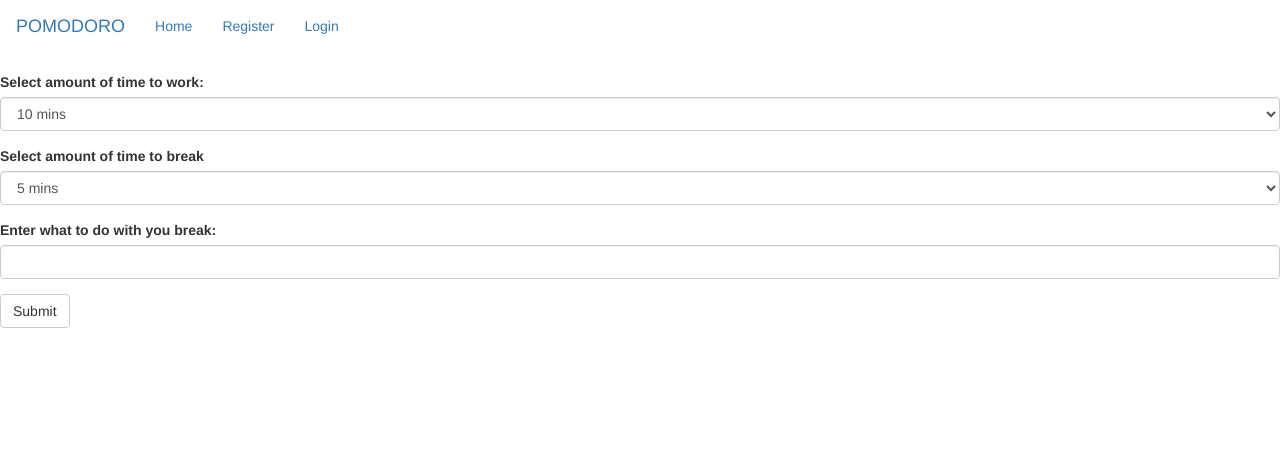
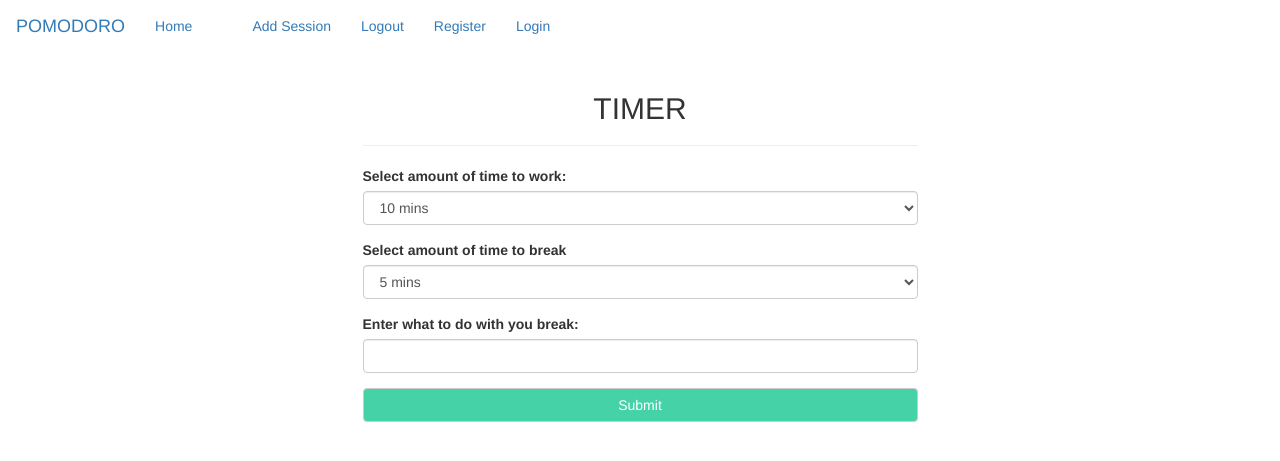
Before and after one commit to tori-bot/pomodoro, a Flask app: template app/templates/work_form.html in a window 1280 px wide. Shown: the top 461 px of the page. Run offline with Flask 2, Linux system fonts and the light colour scheme; the template is opened without the code that fills it: values that come from a table or form of the project are taken from there, others are empty; some libraries are stand-ins or nearby versions.

Commit message:
feature: add schedule form

```diff
--- a/app/main/views.py
+++ b/app/main/views.py
@@ -16,7 +16,7 @@ def index():
 
 
 @main.route('/Work Form', methods=['GET', 'POST'])
-@login_required
+# @login_required
 def work_form():
   form = WorkForm()
   if form.validate_on_submit():
--- a/app/static/css/index.css
+++ b/app/static/css/index.css
@@ -0,0 +1,5 @@
+#submit{
+  width: 100%;
+  background-color: #45D2A6;
+  color: #fff;
+}
--- a/app/templates/base.html
+++ b/app/templates/base.html
@@ -5,3 +5,8 @@
 {% block navbar %}
   {% include 'navbar.html' %}
 {% endblock %}
+
+{% block styles %}
+  {{super()}}
+  <link rel="stylesheet" href="{{url_for('static', filename='css/index.css')}}">
+{% endblock %}
--- a/app/templates/index.html
+++ b/app/templates/index.html
@@ -1 +1,5 @@
 {% extends 'base.html' %}
+
+{{ block content}}
+    <h1>Hello world</h1>
+  {{endblock}}
--- a/app/templates/navbar.html
+++ b/app/templates/navbar.html
@@ -12,14 +12,14 @@
       <div class="navbar-collapse collapse">
           <ul class="nav navbar-nav">
               <li><a href="/">Home</a></li>
-              {% if current_user.is_authenticated %}
-              <li><a href="" title="{{current_user.username}}'s Profile"></a></li>
-              <li><a href="">Add Session</a></li>
+
+              <li><a href="" title=""></a></li>
+              <li><a href="{{url_for('main.work_form')}}">Add Session</a></li>
               <li><a href="">Logout</a></li>
-              {% else %}
+
               <li><a href="">Register</a></li>
               <li><a href="">Login</a></li>
-              {% endif %}
+
       </div>
 
   </div>
--- a/app/templates/work_form.html
+++ b/app/templates/work_form.html
@@ -3,5 +3,14 @@
 
 
 {% block content %}
-  {{wtf.quick_form(form)}}
+  <div class="container">
+    <div class="row">
+      <div class="col-md-3"></div>
+      <div class="col-md-6">
+        <h2 style="text-align:center ;">TIMER</h2><hr>
+        {{wtf.quick_form(form)}}
+      </div>
+      <div class="col-md-3"></div>
+    </div>
+  </div>
 {% endblock %}
--- a/config.py
+++ b/config.py
@@ -3,6 +3,7 @@ import os
 
 class Config():
     SQLALCHEMY_DATABASE_URI=os.environ.get('DATABASE_URI')
+    SECRET_KEY=os.environ.get('SECRET_KEY')
 
 class DevConfig(Config):
     DEBUG=True
```
Also changed, not shown: 1 other file.
